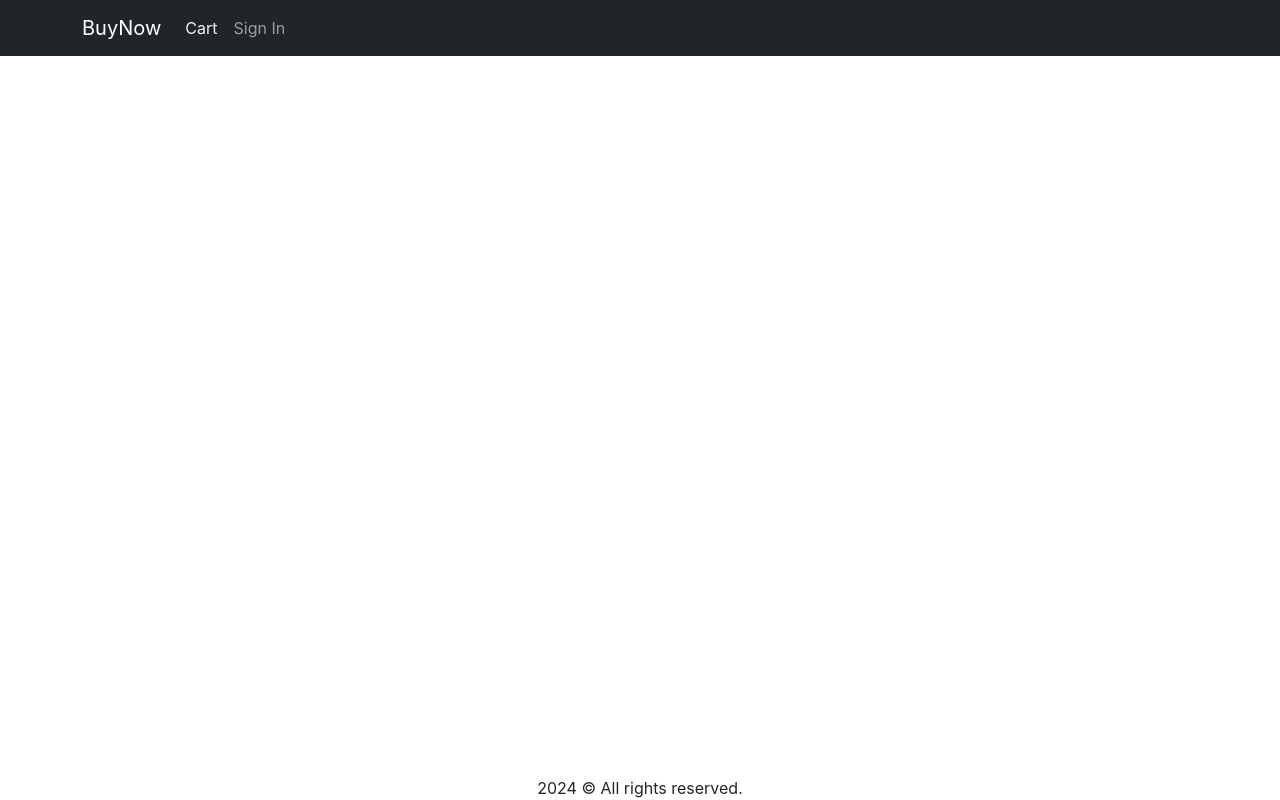
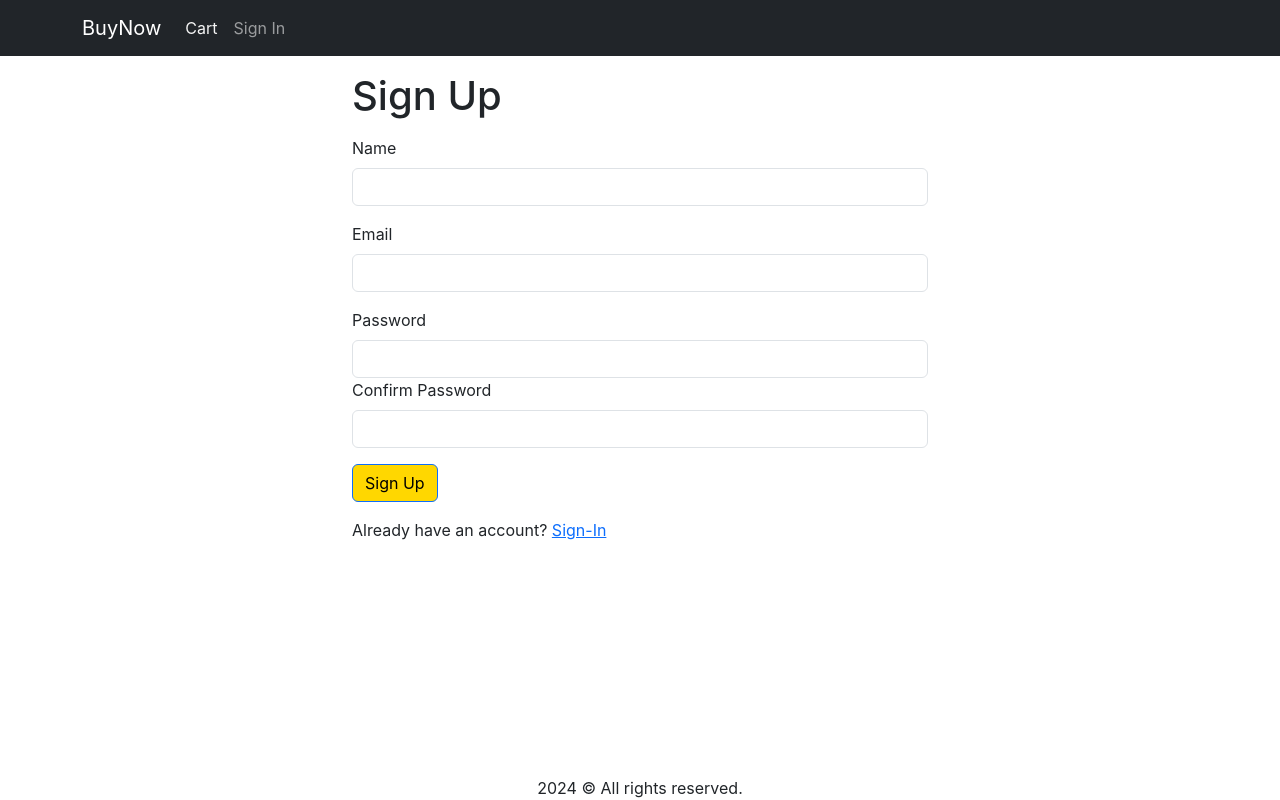
Before and after one commit to MichaelViernes271/mern-amazona, a React (Create React App) app in the folder frontend/: page /signup in a window 1280 px wide. Built offline with nearby package versions, Linux system fonts and the light colour scheme.

Commit message:
Video-25-Create_Signup_Screen

```diff
--- a/frontend/src/App.js
+++ b/frontend/src/App.js
@@ -15,6 +15,8 @@
 import CartScreen from './screens/CartScreen';
 import SigninScreen from './screens/SigninScreen';
 import ShippingAddressScreen from './screens/ShippingAddressScreen';
+import SignupScreen from './screens/SignupScreen';
+
 
 
 function App() {
@@ -80,6 +82,7 @@
               <Route path="/cart/signin" element={<SigninScreen />} />
               <Route path="/cart" element={<CartScreen />} />
               <Route path="/product/:slug" element={<ProductScreen />} />
+              <Route path="/signup" element={<SignupScreen />} />
               <Route path="/shipping" element={<ShippingAddressScreen />}
               ></Route>
               <Route path="/" element={<HomeScreen />} />
--- /dev/null
+++ b/frontend/src/screens/SignupScreen.js
@@ -0,0 +1,97 @@
+import Axios from 'axios';
+import { Link, useLocation, useNavigate } from 'react-router-dom';
+import Container from 'react-bootstrap/Container';
+import Form from 'react-bootstrap/Form';
+import Button from 'react-bootstrap/Button';
+import { Helmet } from 'react-helmet-async';
+import { useContext, useEffect, useState } from 'react';
+import { Store } from '../Store';
+import { toast } from 'react-toastify';
+import { getError } from '../utils';
+
+export default function SignupScreen() {
+    const navigate = useNavigate();
+    const { search } = useLocation();
+    const redirectInUrl = new URLSearchParams(search).get('redirect');
+    const redirect = redirectInUrl ? redirectInUrl : '/';
+
+    const [name, setName] = useState('');
+    const [email, setEmail] = useState('');
+    const [password, setPassword] = useState('');
+    const [confirmPassword, setConfirmPassword] = useState('');
+
+    const { state, dispatch: ctxDispatch } = useContext(Store);
+    const { userInfo } = state;
+    const submitHandler = async (e) => {
+        e.preventDefault();
+        if (password !== confirmPassword) {
+            toast.error('Passwords do not match');
+            return;
+        }
+        try {
+            const { data } = await Axios.post('/api/users/signup', {
+                name,
+                email,
+                password,
+            });
+            ctxDispatch({ type: 'USER_SIGNIN', payload: data });
+            localStorage.setItem('userInfo', JSON.stringify(data));
+            navigate(redirect || '/');
+        } catch (err) {
+            toast.error(getError(err));
+        }
+    };
+
+    useEffect(() => {
+        if (userInfo) {
+            navigate(redirect);
+        }
+    }, [navigate, redirect, userInfo]);
+
+    return (
+        <Container className="small-container">
+            <Helmet>
+                <title>Sign Up</title>
+            </Helmet>
+            <h1 className="my-3">Sign Up</h1>
+            <Form onSubmit={submitHandler}>
+                <Form.Group className="mb-3" controlId="name">
+                    <Form.Label>Name</Form.Label>
+                    <Form.Control onChange={(e) => setName(e.target.value)} required />
+                </Form.Group>
+
+                <Form.Group className="mb-3" controlId="email">
+                    <Form.Label>Email</Form.Label>
+                    <Form.Control
+                        type="email"
+                        required
+                        onChange={(e) => setEmail(e.target.value)}
+                    />
+                </Form.Group>
+                <Form.Group className="mb-3" controlId="password">
+                    <Form.Label>Password</Form.Label>
+                    <Form.Control
+                        type="password"
+                        required
+                        onChange={(e) => setPassword(e.target.value)}
+                    />
+                    <Form.Group className="mb-3" controlId="confirmPassword">
+                        <Form.Label>Confirm Password</Form.Label>
+                        <Form.Control
+                            type="password"
+                            onChange={(e) => setConfirmPassword(e.target.value)}
+                            required
+                        />
+                    </Form.Group>
+                </Form.Group>
+                <div className="mb-3">
+                    <Button type="submit">Sign Up</Button>
+                </div>
+                <div className="mb-3">
+                    Already have an account?{' '}
+                    <Link to={`/signin?redirect=${redirect}`}>Sign-In</Link>
+                </div>
+            </Form>
+        </Container>
+    );
+}
```
Also changed, not shown: 2 other files (tests, documents, lock files or other folders).
